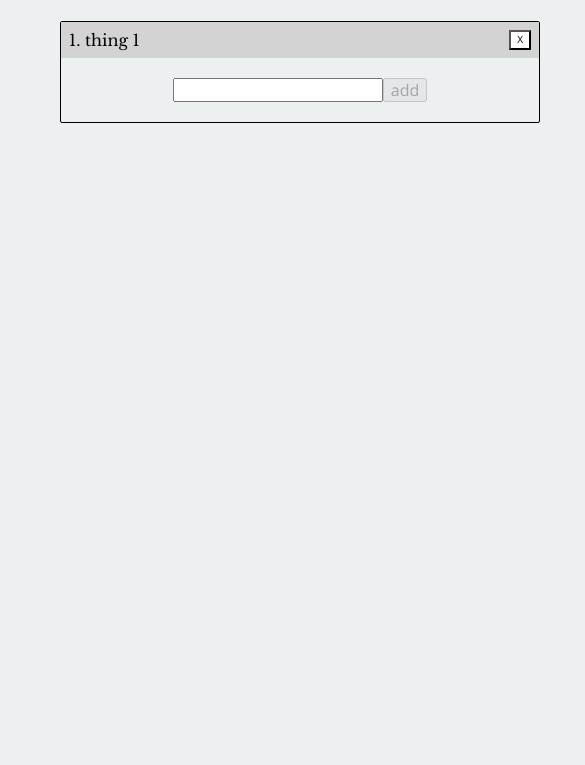
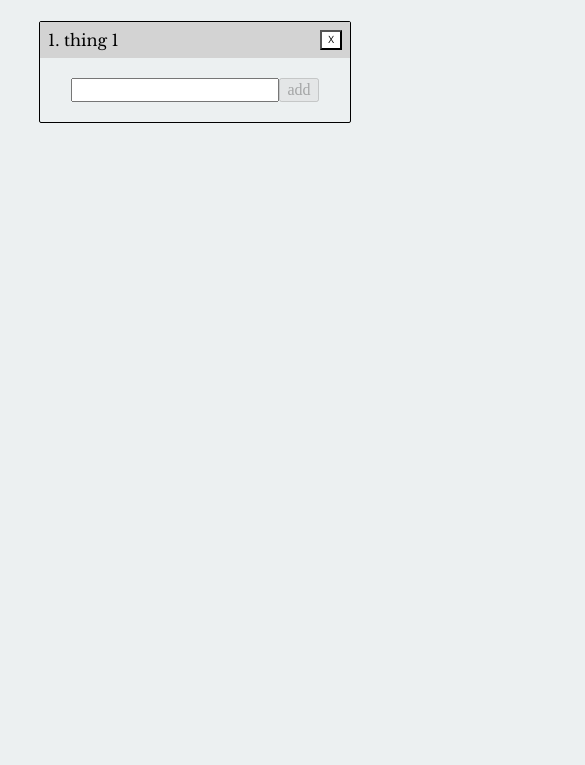
Before and after one commit to LucasDachman/todo, a Gatsby site: page / in a window 390 px wide. Shown: the part 79-844 px from the top of the page, 585 px wide, since content can reach past the window. Built offline with nearby package versions, Linux system fonts and the light colour scheme; Gatsby itself is replaced by a stand-in of ours.

Commit message:
remove unneeded container div and fix media query

```diff
--- a/src/pages/index.js
+++ b/src/pages/index.js
@@ -47,7 +47,6 @@ class Todo extends React.Component {
       <header>
         <h1>Todo</h1>
       </header>
-      <div className='container'>
       <section className='items-section'>
         {this.state.listItems.map((title, i) => {
           return <ListItem title={`${i+1}. ${title}`} onClickDelete={() => this.removeItem(i)} key={i}/>
@@ -57,7 +56,6 @@ class Todo extends React.Component {
           <input type='submit' value='add' disabled={!this.canSubmit()}/>
         </form>
       </section>
-      </div>
       </>
     )
   }
--- a/src/styles/global.css
+++ b/src/styles/global.css
@@ -33,18 +33,6 @@ header {
     background-color: var(--dark-blue);
     color: var(--white);
     z-index: 10;
-}
-
-.container {
-    max-width: 80%;
-    min-width: 600px;
-    margin: 0px auto 50vh auto;
-    position: relative;
-    top: 80px;
-    display: flex;
-    flex-flow: column nowrap;
-    align-items: center;
-    font-family: 'Open Sans', Helvetica, sans-serif;
 }
 
 .todo-item {
@@ -85,15 +73,17 @@ header {
 }
 
 .items-section {
+    position: relative;
+    top: 100px;
     box-sizing: border-box;
-    margin: 20px auto 0px auto;
+    margin: 0px auto 50vh auto;
     width: 40%;
     min-height: 30px;
     border: 1px solid black;
     border-radius: 2px;
 }
 
-@media only screen and (max-width: 768px) {
+@media only screen and (max-width: 425px) {
     .items-section {
         width: 80%;
     }
```
Lines whose indentation alone changed are shown as unchanged.
